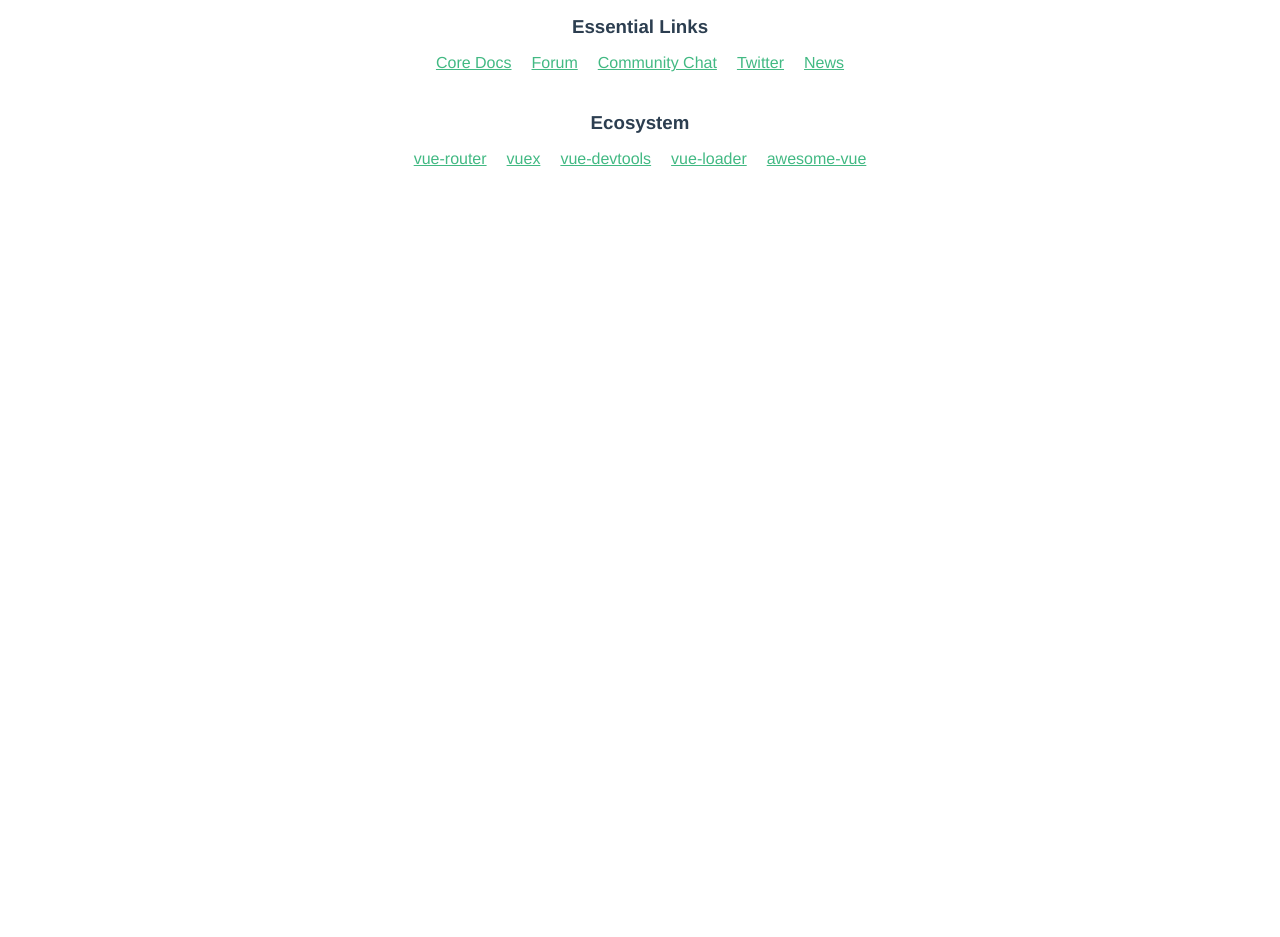
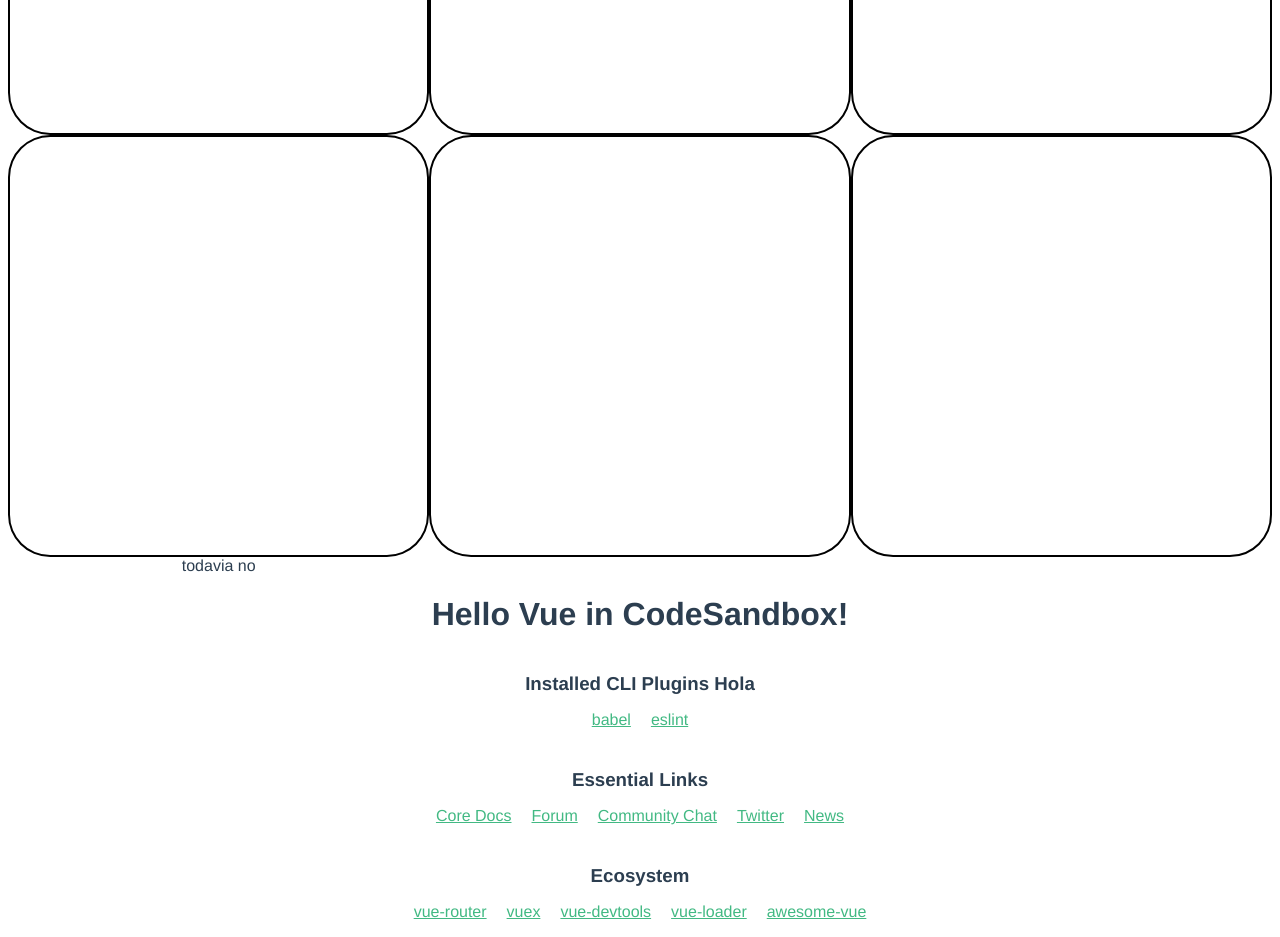
Before and after one commit to leandroramirez/nonograms.vue2, a Vue app: page / in a window 1280 px wide. Shown: the part 420-1357 px from the top of the page. Before the commit the page ends 800 px from the top, so only its background shows below. Built offline with nearby package versions, Linux system fonts and the light colour scheme.

Commit message:
User grid under construction

```diff
--- a/src/components/Grid.vue
+++ b/src/components/Grid.vue
@@ -1,6 +1,12 @@
 <template>
-  <div class="nng-grid">
-    <div v-for="value of pixelmap.pixels">{{ value }}</div>
+  <div class="nng-grid" :style="`grid-template-columns: repeat(${pixelmap.width}, 1fr);`">
+    <div
+      v-for="(value, index) of userPixels"
+      class="nng-square"
+      :style="`background: ${pixelmap.colors[value]}`"
+      @click="click(index)"
+    ></div>
+    <div>{{ isResolved ? 'RESUELTO' : 'todavia no' }}</div>
   </div>
 </template>
 
@@ -19,14 +25,56 @@
           "1": "#000000"
         },
         pixels: Array.from("010101")
-      }
+      },
+      selectedValue: null,
+      userPixels: null
     };
   },
-  computed: {}
+  created() {
+    this.selectedValue = Object.keys(this.pixelmap.colors)[1];
+    this.userPixels = Array(this.pixelmap.pixels.length).fill(
+      this.backgroundValue
+    );
+  },
+  methods: {
+    click(index) {
+      const currentValue = this.userPixels[index];
+      const newValue =
+        currentValue === this.selectedValue
+          ? this.backgroundValue
+          : this.selectedValue;
+
+      this.$set(this.userPixels, index, newValue);
+    }
+  },
+  computed: {
+    backgroundValue() {
+      return Object.keys(this.pixelmap.colors)[0];
+    },
+    isResolved() {
+      const correctPixels = this.pixelmap.pixels;
+      return (
+        this.userPixels &&
+        this.userPixels.every((value, index) => value === correctPixels[index])
+      );
+    }
+  }
 };
 </script>
 
 <style scoped>
 .nng-grid {
+  display: grid;
+}
+.nng-square {
+  cursor: pointer;
+  border-radius: 10%;
+  border: 2px solid #000; /* It's not possible to use percentage unit as border width (as ussually, there are hacks, but I'm not going to implement one of them at least in this version) */
+}
+
+.nng-square:after {
+  content: "";
+  display: block;
+  padding-bottom: 100%;
 }
 </style>
```
Also changed, not shown: package.json (+19 -5 lines).
